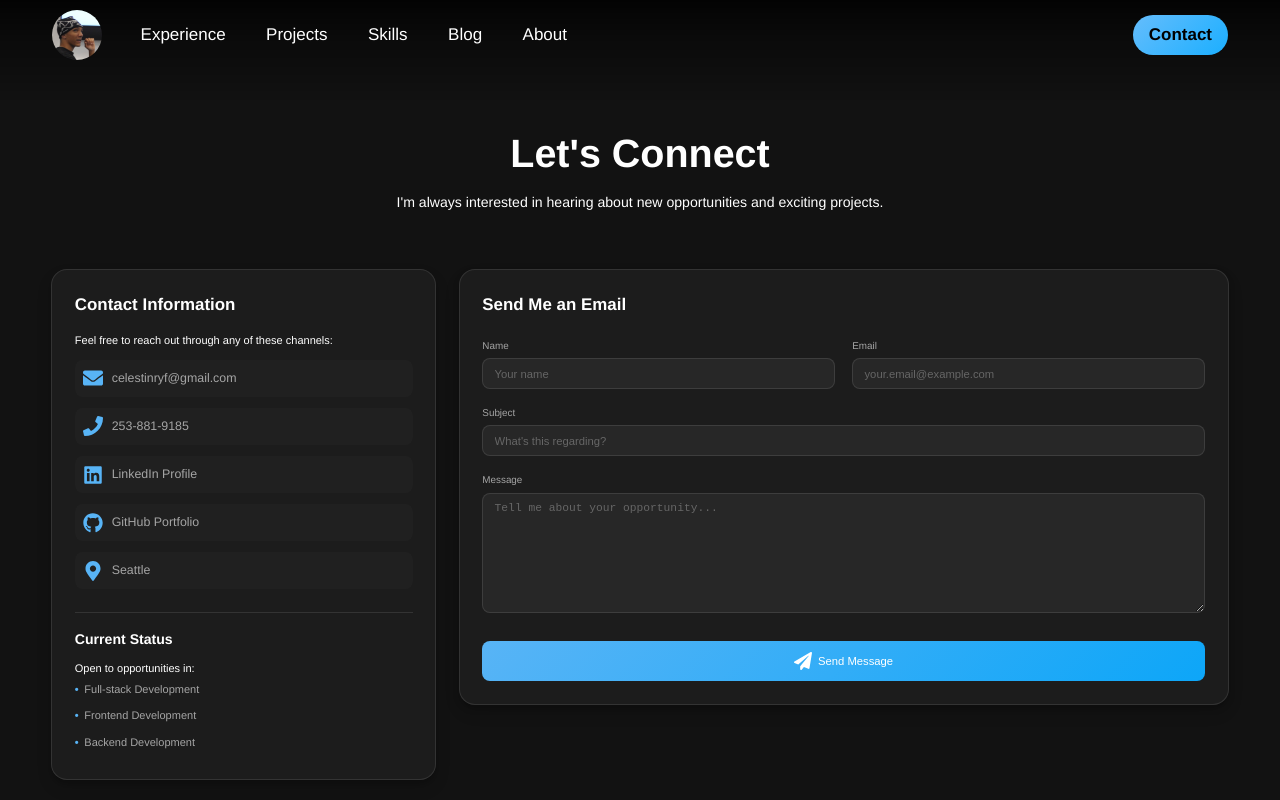
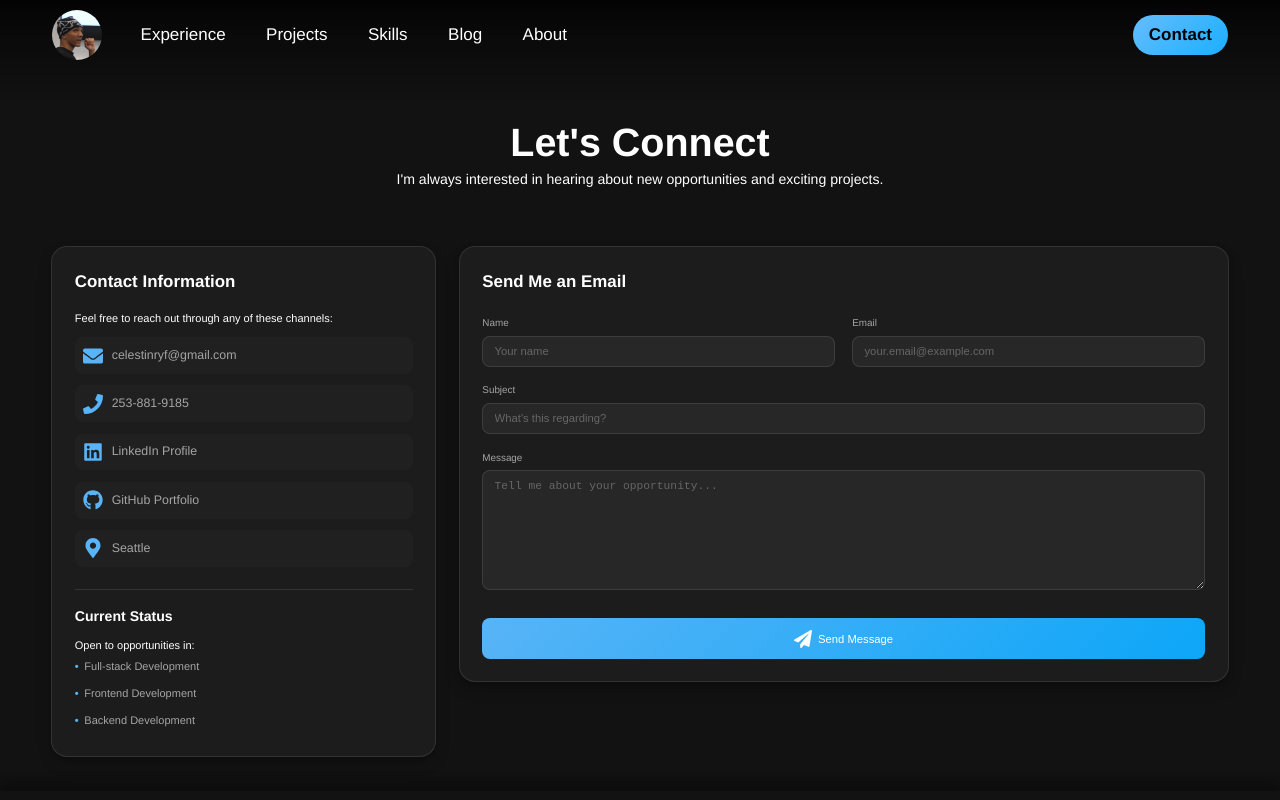
Before and after one commit to celestinryf/portfolio, a React (Create React App) app: page /contact in a window 1280 px wide. Shown: the top 800 px of the page. Built offline with nearby package versions, Linux system fonts and the light colour scheme.

Commit message:
chore: fixed size for the contact page

```diff
--- a/src/routes/Contact/contact.module.css
+++ b/src/routes/Contact/contact.module.css
@@ -1,6 +1,5 @@
 .pageWrapper {
-    min-height: 100vh;
-    padding: 2rem 1rem;
+    padding: 1rem 1rem;
     color: white;
     animation: fadeIn 1s 0.3s backwards;
 }
@@ -15,7 +14,6 @@
 .heroSection h1 {
     font-size: 3.5rem;
     font-weight: 700;
-    margin-bottom: 1rem;
     background: white;
     -webkit-background-clip: text;
     -webkit-text-fill-color: transparent;
```
